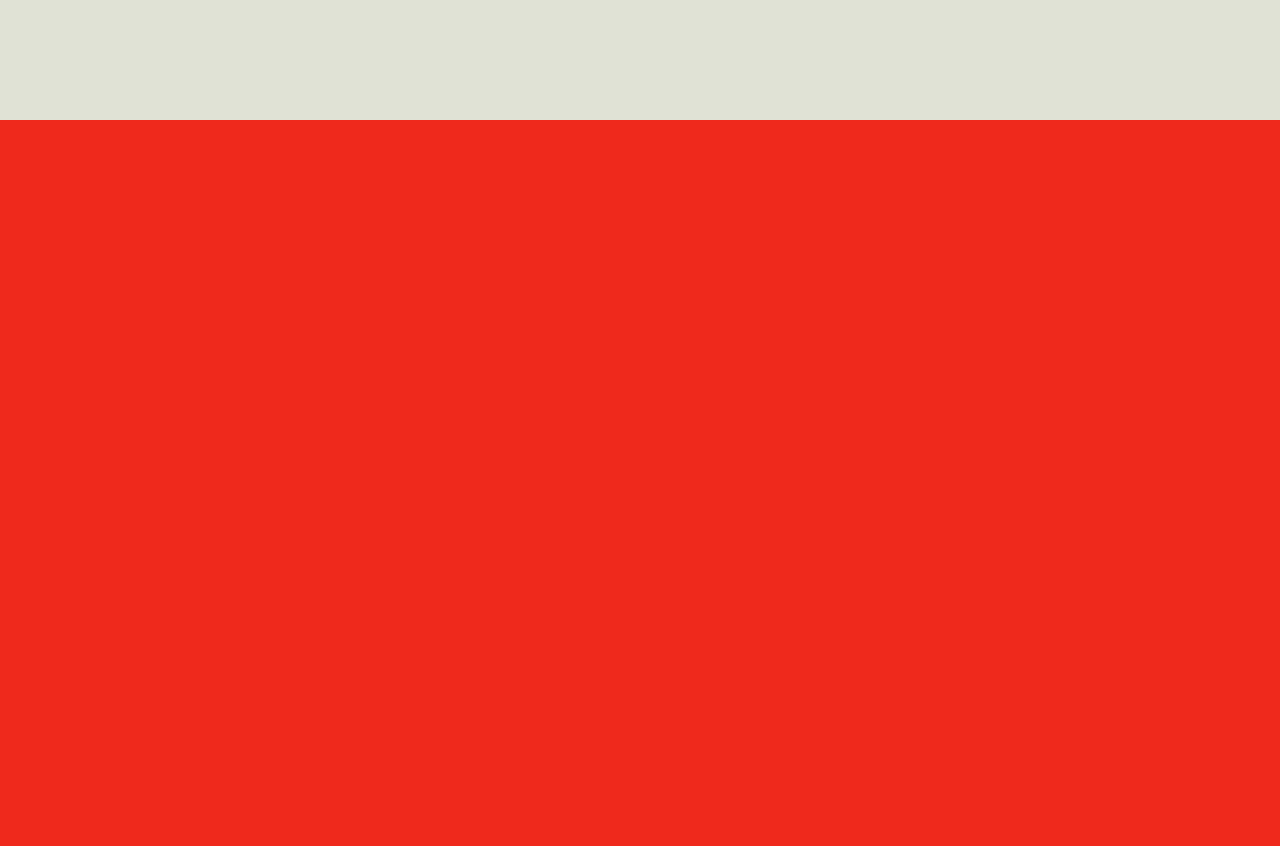
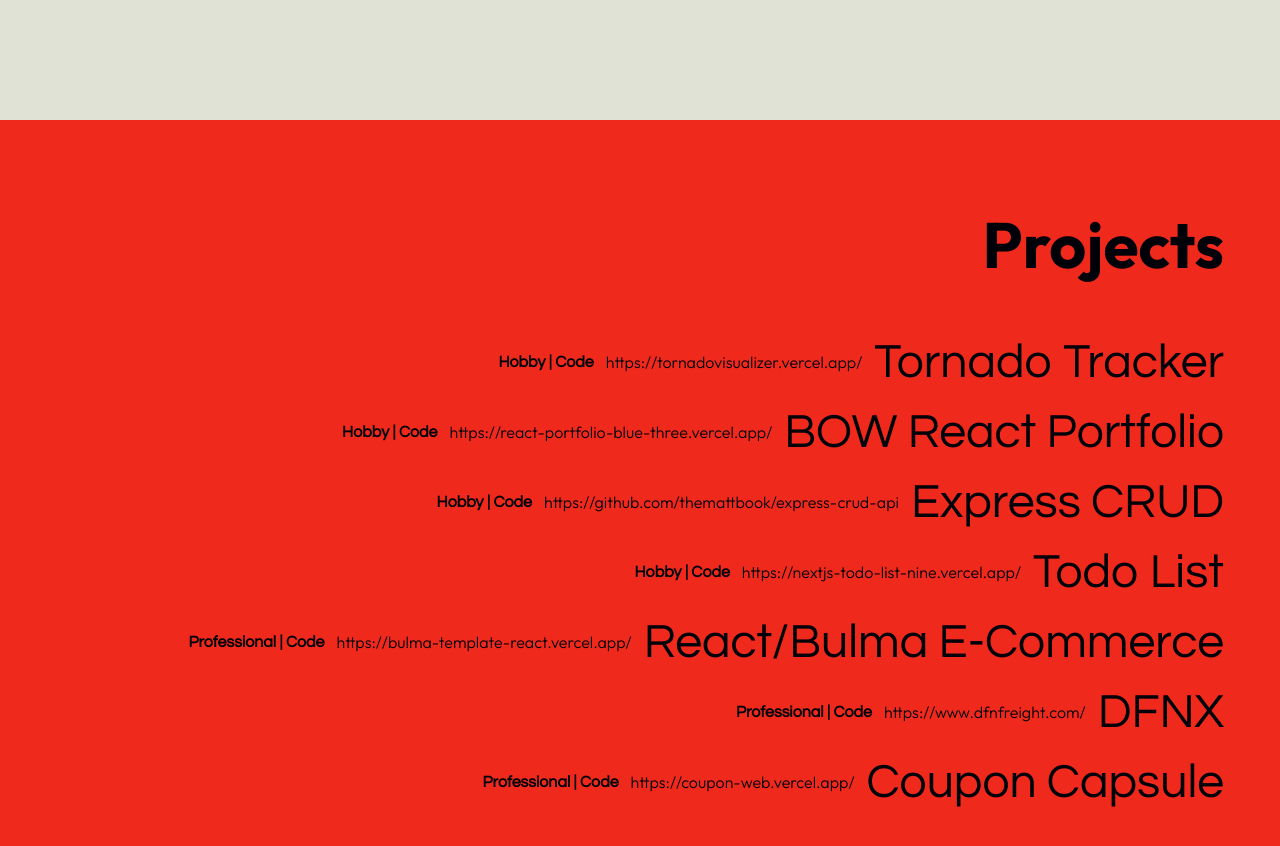
Before and after one commit to themattbook/react-portfolio-sass, a React (Vite) app: page / in a window 1280 px wide. Shown: the part 1480-2326 px from the top of the page. Built offline with nearby package versions, Linux system fonts and the light colour scheme; no server answers.

Commit message:
Updated layout, projects

```diff
--- /dev/null
+++ b/src/assets/data/projects.json
@@ -0,0 +1,51 @@
+[
+    {
+        "id": 0,
+        "name": "Tornado Tracker",
+        "link": "https://tornadovisualizer.vercel.app/",
+        "code": "https://github.com/themattbook/tornadovisualizer",
+        "type": "Hobby"
+    },
+    {
+        "id": 1,
+        "name": "BOW React Portfolio",
+        "link": "https://react-portfolio-blue-three.vercel.app/",
+        "code": "https://github.com/themattbook/react-portfolio",
+        "type": "Hobby"
+    },
+    {
+        "id": 2,
+        "name": "Express CRUD",
+        "link": "https://github.com/themattbook/express-crud-api",
+        "code": "https://github.com/themattbook/express-crud-api",
+        "type": "Hobby"
+    },
+    {
+        "id": 3,
+        "name": "Todo List",
+        "link": "https://nextjs-todo-list-nine.vercel.app/",
+        "code": "https://github.com/themattbook/nextjs-todo-list",
+        "type": "Hobby"
+    },
+    {
+        "id": 4,
+        "name": "React/Bulma E-Commerce",
+        "link": "https://bulma-template-react.vercel.app/",
+        "code": "https://github.com/themattbook/bulma-template-react",
+        "type": "Professional"
+    },
+    {
+        "id": 5,
+        "name": "DFNX",
+        "link": "https://www.dfnfreight.com/",
+        "code": "https://www.dfnfreight.com/",
+        "type": "Professional"
+    },
+    {
+        "id": 6,
+        "name": "Coupon Capsule",
+        "link": "https://coupon-web.vercel.app/",
+        "code": "https://github.com/themattbook/coupon-web/tree/main/frontend",
+        "type": "Professional"
+    }
+]
--- a/src/assets/scss/components/_project.scss
+++ b/src/assets/scss/components/_project.scss
@@ -5,7 +5,6 @@
     justify-content: flex-end;
     text-align: right;
     height: 50px;
-    margin-bottom: 20px;
 }
 
 .project-name {
@@ -19,3 +18,7 @@
     font-weight: 300;
     font-size: 1rem;
 }
+
+.project-type {
+    font-weight: bold;
+}
--- a/src/assets/scss/index.css
+++ b/src/assets/scss/index.css
@@ -156,6 +156,11 @@
 }
 .about-me h4 {
   color: #e0e2d5;
+}
+
+.fade-in {
+  opacity: 1;
+  transition: opacity 1s ease-in-out; /* Adjust the transition properties as needed */
 }
 
 .projects {
@@ -1674,4 +1679,8 @@
   font-family: "Outfit", sans-serif;
   font-weight: 300;
   font-size: 1rem;
+}
+
+.project-type {
+  font-weight: bold;
 }/*# sourceMappingURL=index.css.map */
--- a/src/components/Projects.tsx
+++ b/src/components/Projects.tsx
@@ -1,58 +1,38 @@
-import { useState, useEffect } from "react";
+import projects from "../assets/data/projects.json";
 
 function Projects() {
-    interface Repo {
-        id: number;
-        name: string;
-        created_at: string;
-        // Add more properties as needed based on the GitHub API response
-    }
-    const [repos, setRepos] = useState<Repo[]>([]);
-
-    useEffect(() => {
-        const fetchRepos = async () => {
-            try {
-                const response = await fetch(
-                    "https://api.github.com/users/themattbook/repos?per_page=8&sort=updated&direction=desc"
-                );
-                if (response.ok) {
-                    const data = await response.json();
-                    setRepos(data);
-                } else {
-                    console.error(
-                        "Error fetching repositories:",
-                        response.statusText
-                    );
-                }
-            } catch (error) {
-                console.error("Error fetching repositories:", error);
-            }
-        };
-
-        fetchRepos();
-    }, []);
-
-    const formatDateString = (dateString: string): string => {
-        const date = new Date(dateString);
-        return date.toLocaleDateString(); // Adjust the format as needed
-    };
     return (
         <div className="projects height-screen">
             <div className="container height-full">
-                <div className="row height-full justify-flex-end align-content-flex-end">
+                <div className="row height-full justify-flex-end align-content-center">
+                    <div className="mb-15">
+                        <h2>Projects</h2>
+                    </div>
                     <div className="col-12-xs col-12-lg">
                         <div className="row">
                             <div className="col-12-xs">
-                                {repos.map((repo) => (
+                                {projects.map((project) => (
                                     <div
                                         className="project-container"
-                                        key={repo.id}
+                                        key={project.id}
                                     >
+                                        <a
+                                            href={project.code}
+                                            target="_blank"
+                                            className="project-type mr-3"
+                                        >
+                                            {project.type} | Code
+                                        </a>
                                         <p className="project-info mr-3">
-                                            {formatDateString(repo.created_at)}
+                                            <a
+                                                href="https://tornadovisualizer.vercel.app/"
+                                                target="_blank"
+                                            >
+                                                {project.link}
+                                            </a>
                                         </p>
                                         <p className="project-name">
-                                            {repo.name}
+                                            {project.name}
                                         </p>
                                     </div>
                                 ))}
```
Also changed, not shown: 1 other file (tests, documents, lock files or other folders).
